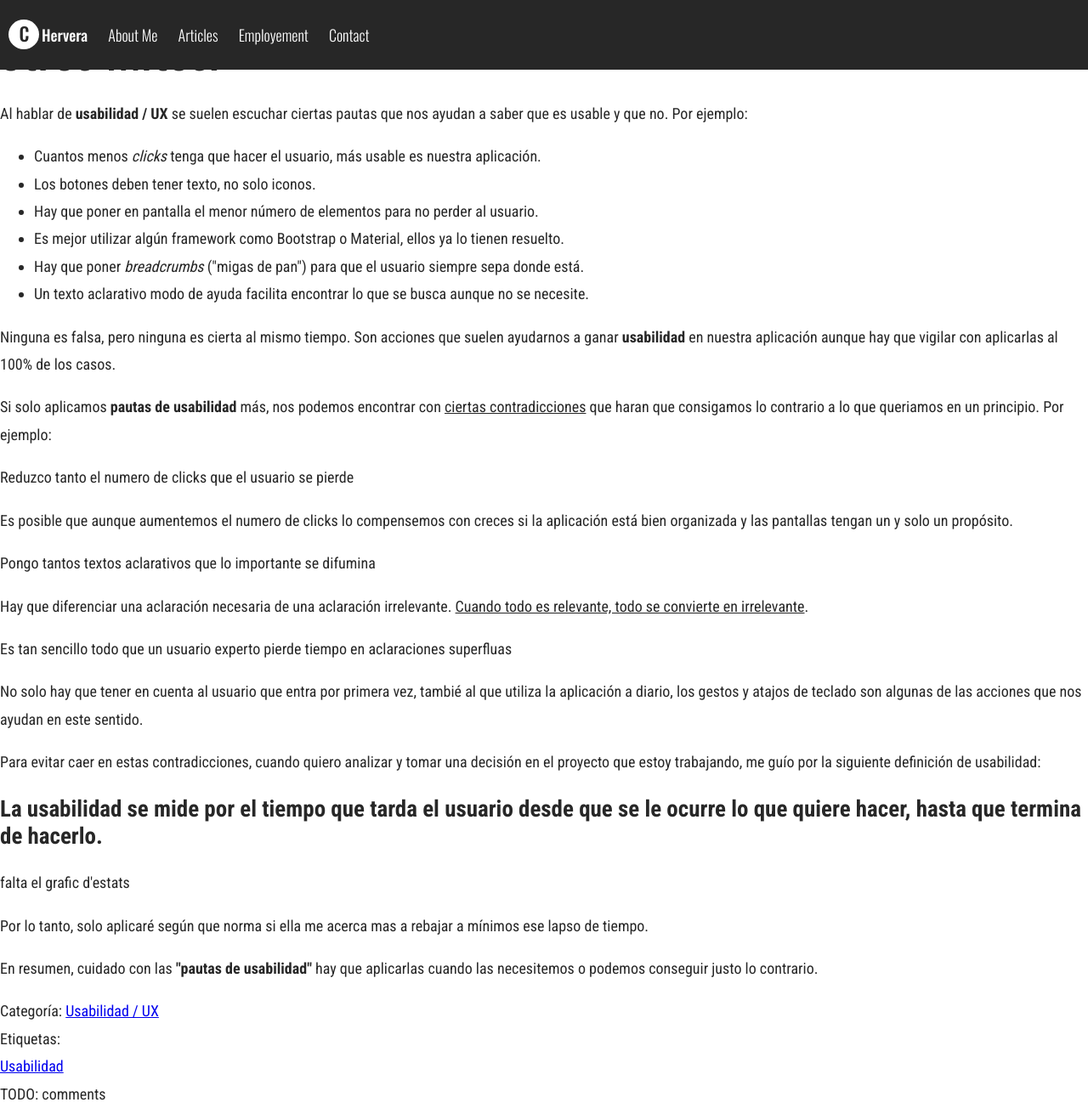
After one commit to chervera/carleshervera-template, a PHP site: page /article.html in a window 1280 px wide. The commit adds this page. Shown: the whole page at 85% size. Run offline with PHP 8.4, Linux system fonts and the light colour scheme; some libraries are stand-ins or nearby versions.

Commit message:
article started, html done

```diff
--- /dev/null
+++ b/article.html
@@ -0,0 +1,135 @@
+<!DOCTYPE html>
+<html>
+
+<head>
+    <meta charset="utf-8">
+    <title>Carles Hervera Website</title>
+    <meta name="robots" content="index, follow" />
+    <meta name="viewport" content="width=device-width, initial-scale=1, shrink-to-fit=no">
+
+    <link href="https://fonts.googleapis.com/css?family=Oswald:300,400,500|Roboto+Condensed:300,400,700|Roboto:300,400,400i"
+        rel="stylesheet">
+
+    <link rel="stylesheet" href="./node_modules/normalize.css/normalize.css">
+
+    <link rel="stylesheet" href="./assets/css/main.css">
+
+</head>
+
+<body>
+    <div id="toggle-nav" class="toggler-nav inside" data-target="main-menu">
+        <span>Open Menu</span>
+    </div>
+    <nav id="main-menu" class="inside">
+        <a href="/" title="Carles Hervera" class="main"><span class="logo">C</span><span class="name">Hervera</span></a>
+        <a href="/#about-me" title="About Me">About Me</a>
+        <a href="#articles" title="Articles">Articles</a>
+        <a href="#employement" title="Employement">Employement</a>
+        <a href="#contact" title="Contact">Contact</a>
+    </nav>
+    <article id="article">
+        <section id="content">
+            <h1 class="h1">Porque la usabilidad no se mide en número de clicks y otros mitos.</h1>
+            <p>
+                Al hablar de <strong>usabilidad / UX</strong> se suelen escuchar ciertas pautas que nos ayudan a saber
+                que es usable y que no. Por
+                ejemplo:
+            </p>
+            <ul>
+                <li>Cuantos menos <i>clicks</i> tenga que hacer el usuario, más usable es nuestra aplicación.</li>
+                <li>Los botones deben tener texto, no solo iconos.</li>
+                <li>Hay que poner en pantalla el menor número de elementos para no perder al usuario.</li>
+                <li>Es mejor utilizar algún framework como Bootstrap o Material, ellos ya lo tienen resuelto.</li>
+                <li>Hay que poner <i>breadcrumbs</i> ("migas de pan") para que el usuario siempre sepa donde está.</li>
+                <li>Un texto aclarativo modo de ayuda facilita encontrar lo que se busca aunque no se necesite.</li>
+            </ul>
+
+            <p>
+                Ninguna es falsa, pero ninguna es cierta al mismo tiempo. Son acciones que suelen ayudarnos a ganar
+                <strong>usabilidad</strong> en nuestra aplicación aunque hay que vigilar con aplicarlas al 100% de los
+                casos.
+            </p>
+
+            <p>
+                Si solo aplicamos <strong>pautas de usabilidad</strong> más, nos podemos encontrar con <u>ciertas
+                    contradicciones</u> que
+                haran que consigamos lo contrario a lo que queriamos en un principio. Por ejemplo:
+            </p>
+
+            <div class="extended-list">
+                <div class="item">
+                    <span>
+                        Reduzco tanto el numero de clicks que el usuario se pierde
+                    </span>
+                    <p>
+                        Es posible que aunque aumentemos el numero de clicks lo compensemos con creces si la aplicación
+                        está bien organizada y las pantallas tengan un y solo un propósito.
+                    </p>
+                </div>
+                <div class="item">
+                    <span>
+                        Pongo tantos textos aclarativos que lo importante se difumina
+                    </span>
+                    <p>
+                        Hay que diferenciar una aclaración necesaria de una aclaración irrelevante. <u>Cuando todo es
+                            relevante, todo se convierte en irrelevante</u>.
+                    </p>
+                </div>
+                <div class="item">
+                    <span>
+                        Es tan sencillo todo que un usuario experto pierde tiempo en aclaraciones superfluas
+                    </span>
+                    <p>
+                        No solo hay que tener en cuenta al usuario que entra por primera vez, tambié al que utiliza la
+                        aplicación a diario, los gestos y atajos de teclado son algunas de las acciones que nos ayudan
+                        en este sentido</u>.
+                    </p>
+                </div>
+            </div>
+
+            <p>
+                Para evitar caer en estas contradicciones, cuando quiero analizar y tomar una decisión en el proyecto
+                que estoy trabajando, me guío por la
+                siguiente definición de usabilidad:
+            </p>
+
+            <h2 class="h2">La usabilidad se mide por el tiempo que tarda el usuario desde que se le ocurre lo que
+                quiere hacer, hasta que termina de hacerlo.
+            </h2>
+            <p>
+                falta el grafic d'estats
+            </p>
+
+            <p>
+                Por lo tanto, solo aplicaré según que norma si ella me acerca mas a rebajar a mínimos ese lapso de
+                tiempo.
+
+            </p>
+
+            <p>
+                En resumen, cuidado con las <strong>"pautas de usabilidad"</strong> hay que aplicarlas cuando las
+                necesitemos o
+                podemos conseguir justo lo contrario.
+            </p>
+
+        </section>
+        <section id="footer">
+            <div>
+                <span>Categoría:</span> <a href="#">Usabilidad / UX</a>
+            </div>
+            <div>
+                <span>Etiquetas:</span>
+                <div class="tags"><a href="#">Usabilidad</a></div>
+            </div>
+        </section>
+
+        <section id="comments">
+            TODO: comments
+        </section>
+
+    </article>
+
+    <script src="assets/js/main.js"></script>
+</body>
+
+</html>
--- a/assets/css/main.css
+++ b/assets/css/main.css
@@ -18,7 +18,9 @@ body {
     padding-top: 8px;
 }
 
-nav {
+nav {}
+
+nav#main-menu {
     position: fixed;
     padding-top: 65px;
     padding-right: 65px;
@@ -30,11 +32,20 @@ nav {
     right: 0;
     bottom: 0px;
     left: 0;
-    background: #272727e6;
+    background: #fff;
+    -webkit-transition: all 3s;
+    transition: all 3s;
 }
 
-nav.opened {
+nav#main-menu .main {
+    display: none;
+}
+
+nav#main-menu.opened {
     display: flex;
+    -webkit-transition: all 3s;
+    transition: all 3s;
+    background: #272727e6;
 }
 
 nav a {
@@ -42,9 +53,28 @@ nav a {
     text-decoration: none;
     color: #fff;
     font-family: 'Oswald', sans-serif;
-    font-weight: 400;
+    font-weight: 300;
     padding: 10px;
     display: inline-block;
+}
+
+nav a.main {
+    font-weight: 500;
+}
+
+nav a.main .logo {
+    font-weight: 500;
+    background: #fff;
+    display: inline-block;
+    height: 35px;
+    width: 35px;
+    text-align: center;
+    color: #272727;
+    margin-right: 3px;
+    border-radius: 100%;
+    font-size: 22px;
+    padding-left: 1px;
+    margin-top: 1px;
 }
 
 .toggler-nav {
@@ -57,7 +87,7 @@ nav a {
     display: none;
 }
 
-.toggler-nav.show {
+.toggler-nav.show, .toggler-nav.inside {
     display: block;
 }
 
@@ -78,13 +108,19 @@ nav a {
 
 .toggler-nav.black::after,
 .toggler-nav.black span,
-.toggler-nav.black::before {
+.toggler-nav.black::before,
+.toggler-nav.inside::after,
+.toggler-nav.inside span,
+.toggler-nav.inside::before {
     background: #272727;
 }
 
 .toggler-nav.black.pressed::after,
 .toggler-nav.black.pressed span,
-.toggler-nav.black.pressed::before {
+.toggler-nav.black.pressed::before,
+.toggler-nav.inside.pressed::after,
+.toggler-nav.inside.pressed span,
+.toggler-nav.inside.pressed::before {
     background: #fff;
 }
 
@@ -129,7 +165,7 @@ nav a {
     top: 18px;
 }
 
-section {
+section.screen-size {
     box-sizing: border-box;
     min-height: 600px;
     min-height: 100vh;
@@ -285,8 +321,6 @@ section .h1 {
 
 .article-list {
     text-align: center;
-
-
 }
 
 .article {
@@ -410,7 +444,7 @@ section .h1 {
     transform: rotate(0deg);
 }
 
-.more:hover{
+.more:hover {
     text-decoration: underline;
 }
 
@@ -478,6 +512,17 @@ section .h1 {
 
 /* media queries */
 @media (min-width:992px) {
+    nav#main-menu.inside .main {
+        display: inline;
+    }
+
+    nav#main-menu.inside {
+        bottom: auto;
+        display: block;
+        background: #272727;
+        padding: 15px 0;
+    }
+
     #start {
         background: url('../img/carles-hervera.jpg') 70% bottom no-repeat;
         background-size: contain;
@@ -553,6 +598,4 @@ section .h1 {
     .timeline .event:nth-child(2) .description {
         padding: 0 0 0 344px;
     }
-
-
 }
--- /dev/null
+++ b/assets/js/main.js
@@ -0,0 +1,17 @@
+const menu = document.getElementById('main-menu');
+const toggler = document.getElementById('toggle-nav');
+
+function togglerNav() {
+    console.log("togglerNav");
+    toggler.classList.toggle('pressed');
+
+    const target = document.getElementById(toggler.getAttribute('data-target'));
+    if (target) {
+        target.classList.toggle('opened');
+    } else {
+        console.error("No target found");
+    }
+}
+
+toggler.addEventListener('click', togglerNav);
+menu.addEventListener('click', togglerNav);
--- /dev/null
+++ b/format-articles.txt
@@ -0,0 +1,5 @@
+.h1
+.h2
+p
+ul
+div.extended-list
```
Also changed, not shown: index.html (+16 -11 lines).
